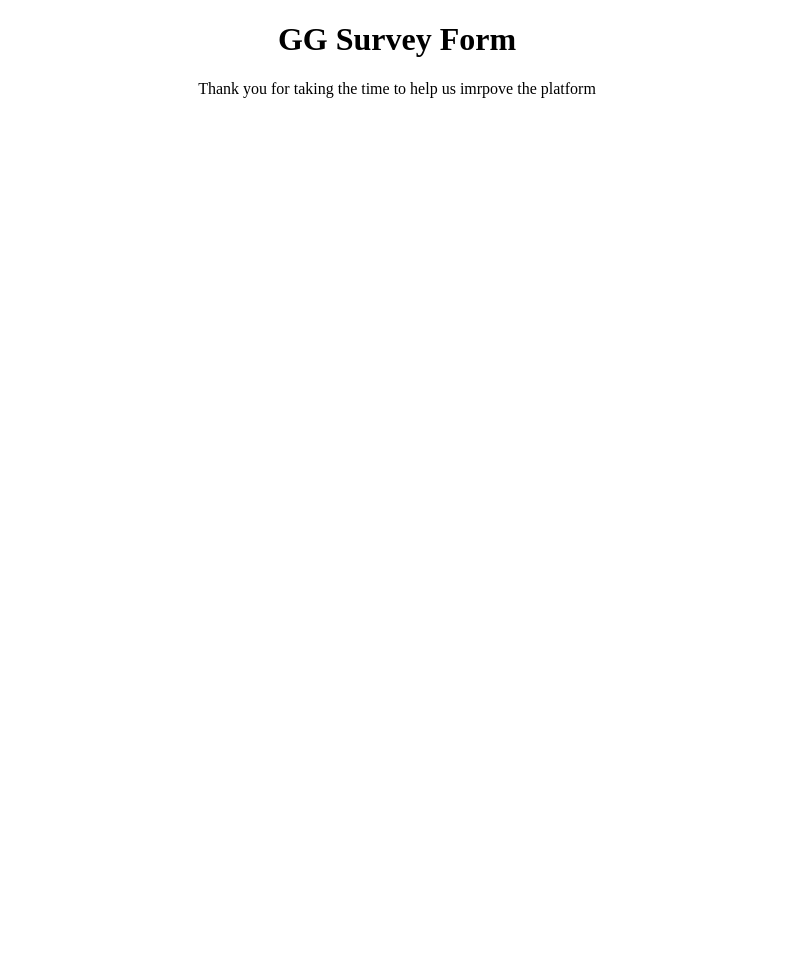
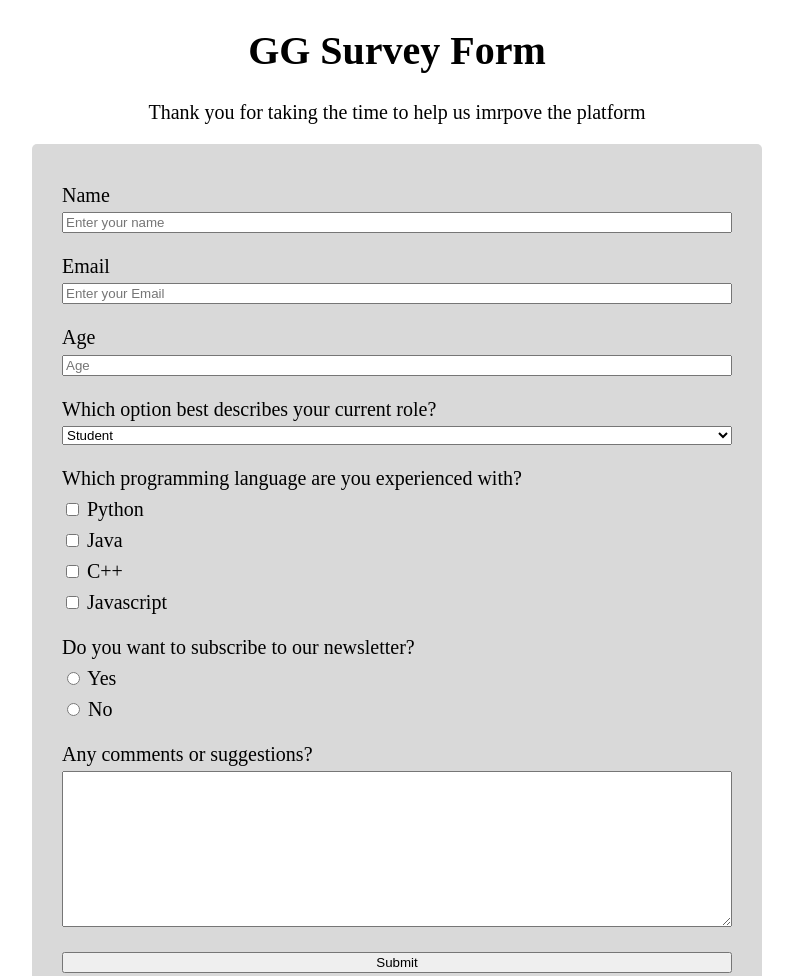
Before and after one commit to GlennCoding/responsive-web-design-practise, a plain HTML site: page survey-form/index.html in a window 1280 px wide. Shown: the top 976 px of the page, without its empty margins (243-1036 px from the left). Before the commit the page ends 800 px from the top, so only its background shows below. Drawn offline with Linux system fonts and the light colour scheme.

Commit message:
finished survey-form

```diff
--- a/survey-form/index.html
+++ b/survey-form/index.html
@@ -12,7 +12,128 @@
             <p id="description">
                 Thank you for taking the time to help us imrpove the platform
             </p>
+
+            <form id="survey-form" action="">
+                <div class="form-group">
+                    <label for="name" id="name-label">Name</label>
+                    <input
+                        type="text"
+                        name="name"
+                        id="name"
+                        class="form-control"
+                        placeholder="Enter your name"
+                        required
+                    />
+                </div>
+                <div class="form-group">
+                    <label for="email" id="email-label">Email</label>
+                    <input
+                        type="email"
+                        name="email"
+                        id="email"
+                        class="form-control"
+                        placeholder="Enter your Email"
+                    />
+                </div>
+                <div class="form-group">
+                    <label for="age" id="number-label">Age</label>
+                    <input
+                        type="number"
+                        name="age"
+                        id="age"
+                        class="form-control"
+                        placeholder="Age"
+                        min="10"
+                        max="30"
+                    />
+                </div>
+                <div class="form-group">
+                    <label for="dropdown"
+                        >Which option best describes your current role?</label
+                    >
+                    <select name="dropdown" id="dropdown" class="form-control">
+                        <option value="student">Student</option>
+                        <option value="full-time-job">Full Time Job</option>
+                        <option value="other">Other</option>
+                    </select>
+                </div>
+                <div class="form-group">
+                    <label for="skills"
+                        >Which programming language are you experienced
+                        with?</label
+                    >
+                    <label class="form-control">
+                        <input
+                            type="checkbox"
+                            value="python"
+                            name="skills"
+                            id="skills"
+                        />
+                        Python</label
+                    >
+                    <label class="form-control">
+                        <input
+                            type="checkbox"
+                            value="java"
+                            name="skills"
+                            id="skills"
+                        />
+                        Java</label
+                    >
+                    <label class="form-control">
+                        <input
+                            type="checkbox"
+                            value="c++"
+                            name="skills"
+                            id="skills"
+                        />
+                        C++</label
+                    >
+                    <label class="form-control">
+                        <input
+                            type="checkbox"
+                            value="js"
+                            name="skills"
+                            id="skills"
+                        />
+                        Javascript</label
+                    >
+                </div>
+                <div class="form-group">
+                    <label for="newsletter"
+                        >Do you want to subscribe to our newsletter?</label
+                    >
+                    <label class="form-control">
+                        <input
+                            type="radio"
+                            value="yes"
+                            name="newsletter"
+                            id="newsletter"
+                        />
+                        Yes</label
+                    >
+                    <label class="form-control">
+                        <input
+                            type="radio"
+                            value="no"
+                            name="newsletter"
+                            id="newsletter"
+                        />
+                        No</label
+                    >
+                </div>
+                <div class="form-group">
+                    <label for="comments">Any comments or suggestions?</label>
+                    <textarea
+                        name="comments"
+                        id="comments"
+                        cols="30"
+                        rows="10"
+                        class="form-control"
+                    ></textarea>
+                </div>
+                <button type="submit" id="submit">Submit</button>
+            </form>
         </div>
-        <form id="survey-form" action=""></form>
     </body>
 </html>
--- a/survey-form/style.css
+++ b/survey-form/style.css
@@ -1,10 +1,20 @@
+html {
+    box-sizing: border-box;
+    font-size: 17px;
+}
+*,
+*:before,
+*:after {
+    box-sizing: inherit;
+}
+
 body {
     margin: 0;
 }
 
 .container {
-    max-width: 500px;
     margin: 0 auto;
+    width: 100%;
 }
 
 #title,
@@ -13,4 +23,39 @@ body {
 }
 
 #survey-form {
+    background-color: #d9d9d9;
+    padding: 2em 1.5em;
+    border-radius: 0.25em;
 }
+
+.form-group {
+    margin-bottom: 1.1em;
+}
+
+.form-control {
+    display: block;
+    width: 100%;
+    margin-top: 0.4em;
+}
+
+#submit {
+    width: 100%;
+}
+
+@media (min-width: 480px) {
+    .container {
+        max-width: 600px;
+    }
+}
+
+@media (min-width: 800px) {
+    html {
+        font-size: 20px;
+    }
+    .container {
+        max-width: 730px;
+    }
+}
+
+@media (min-width: 1100px) {
+}
```
